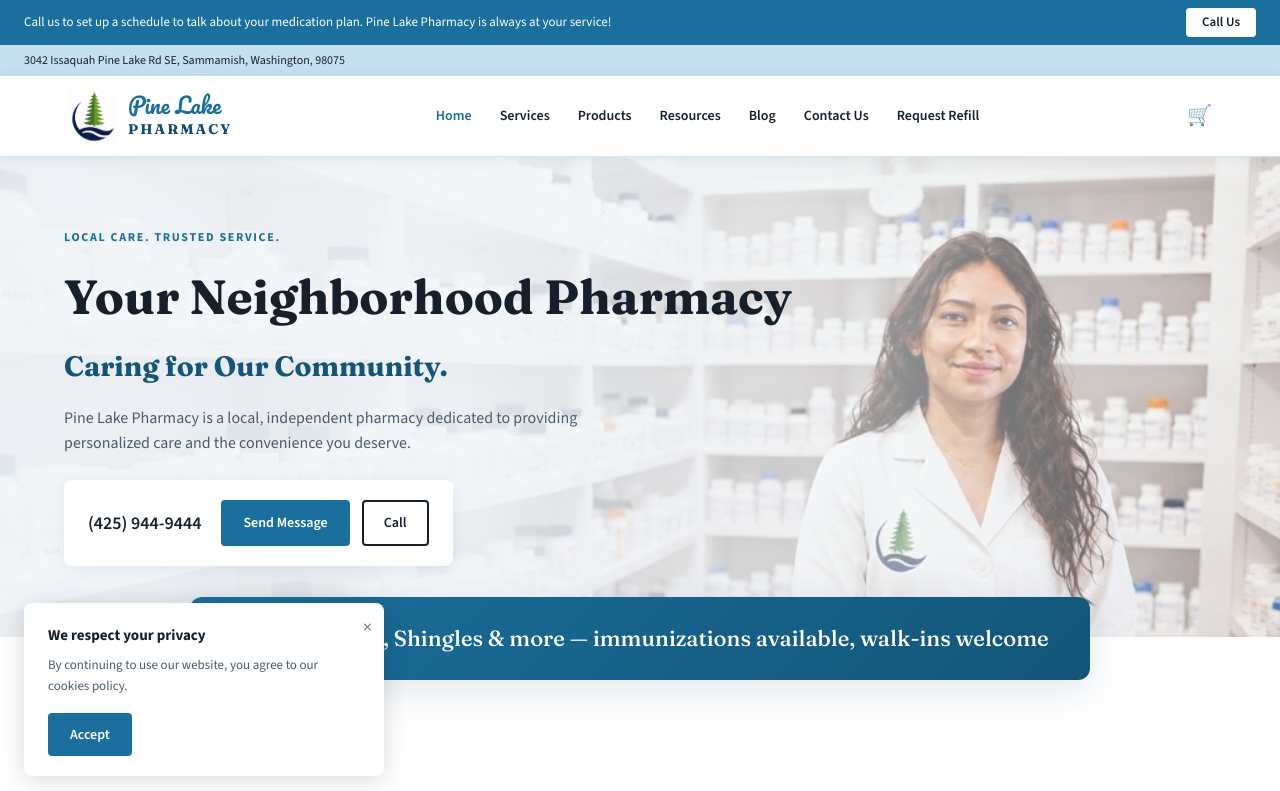
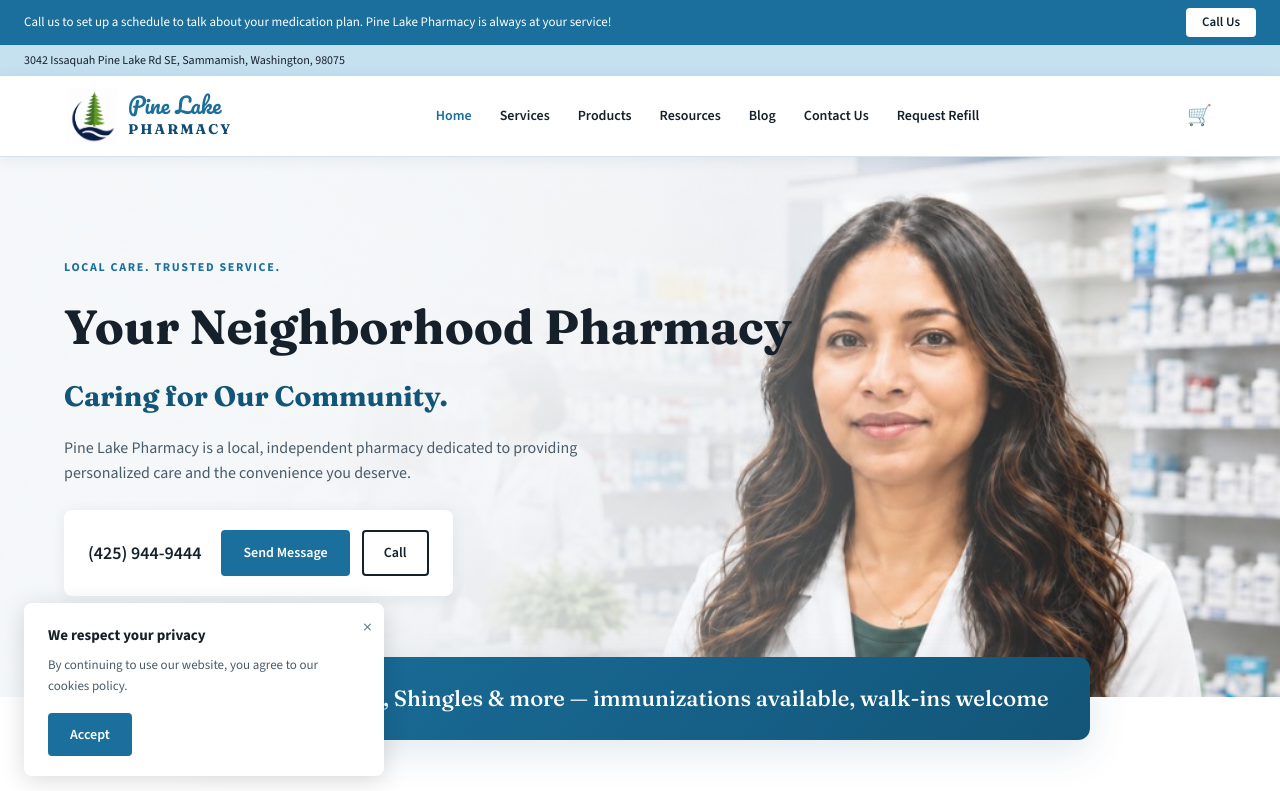
Before and after one commit to Ronith-Neelam1429/pinelakewebsite, a React (Vite) app: page / in a window 1280 px wide. Shown: the top 791 px of the page. Built offline with nearby package versions, Linux system fonts and the light colour scheme.

Commit message:
hero banner update

```diff
--- a/src/index.css
+++ b/src/index.css
@@ -201,7 +201,7 @@ button {
 /* Hero */
 .hero {
   position: relative;
-  min-height: 480px;
+  min-height: 540px;
   display: flex;
   align-items: center;
   overflow: hidden;
@@ -222,7 +222,7 @@ button {
   position: absolute;
   inset: 0;
   z-index: 1;
-  background: linear-gradient(to right, rgba(242, 247, 251, 0.92) 38%, rgba(242, 247, 251, 0.25) 100%);
+  background: linear-gradient(to right, rgba(242, 247, 251, 0.5) 38%, rgba(242, 247, 251, 0) 100%);
 }
 
 .hero__content {
```
Also changed, not shown: public/images/hero-banner.png.
